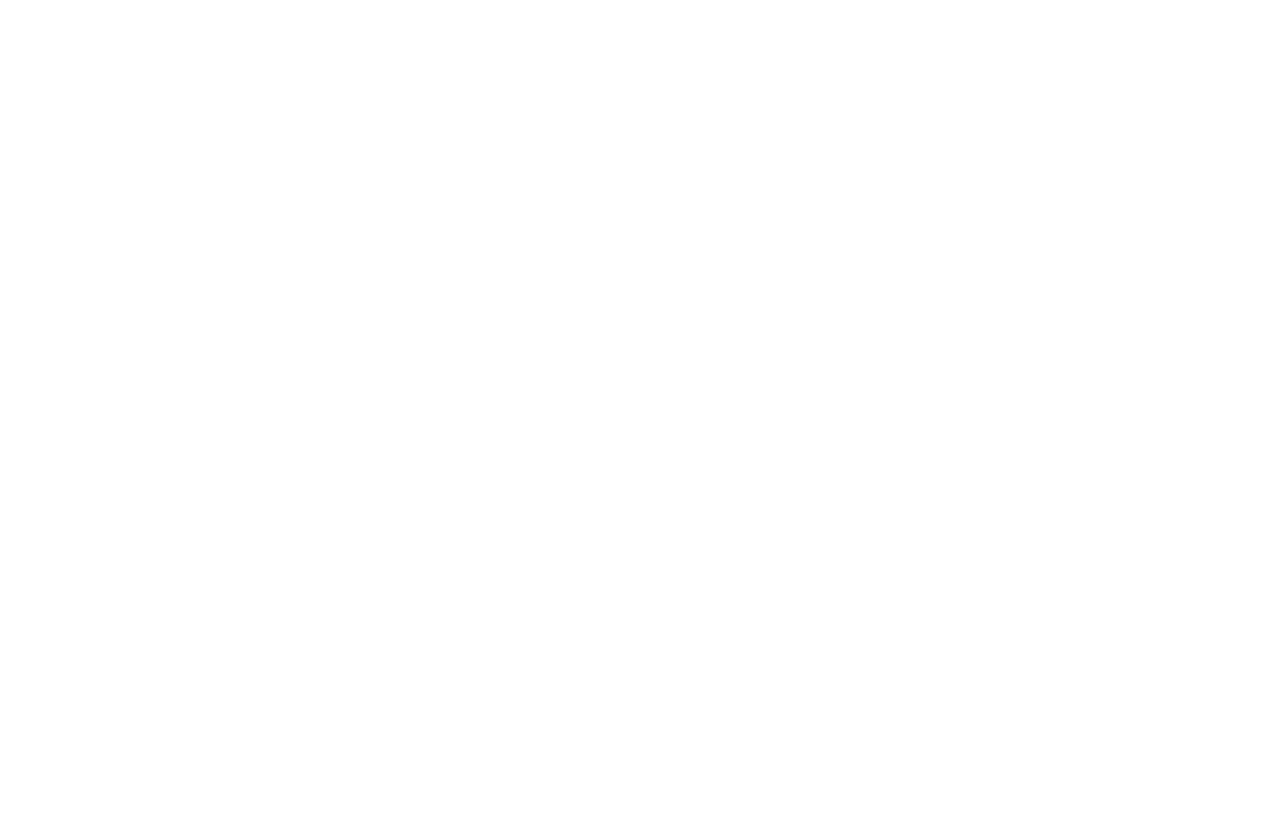
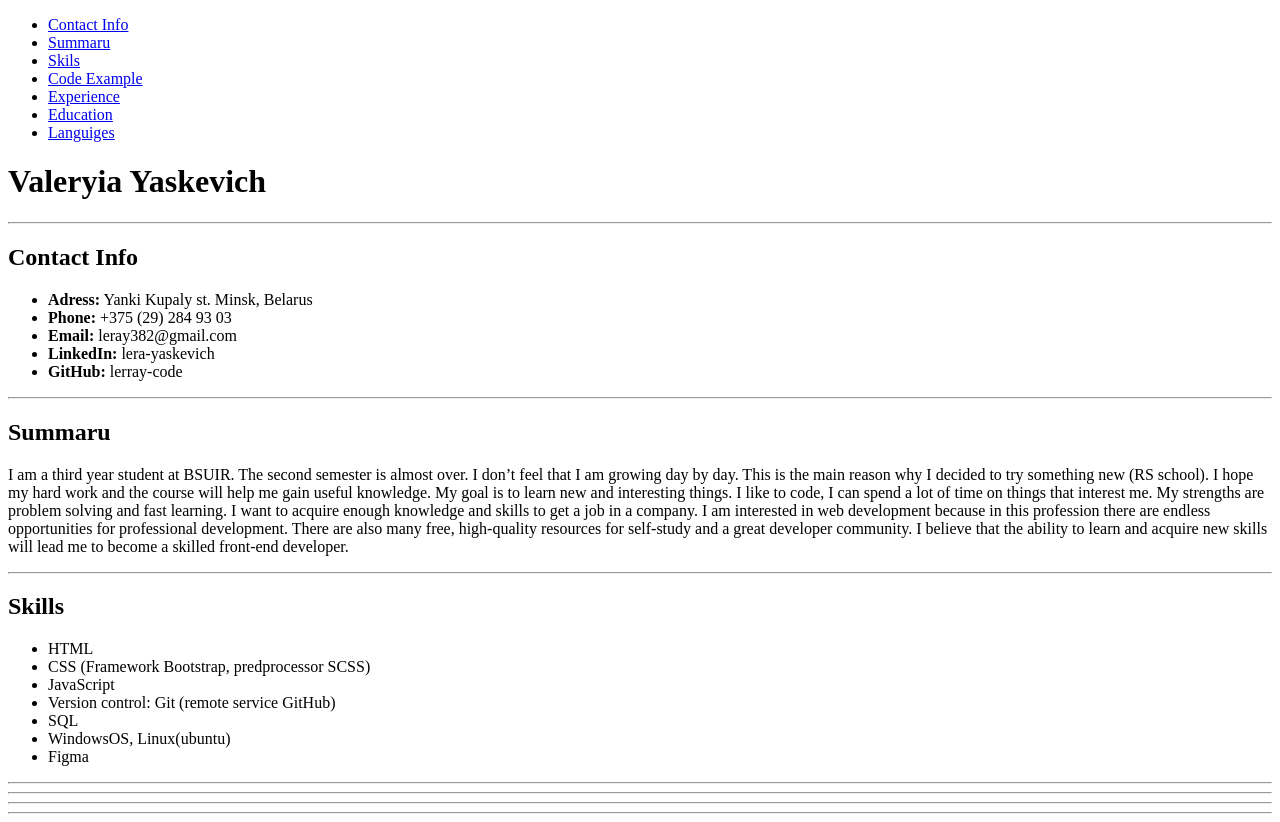
Before and after one commit to lerray-code/rsschool-cv, a plain HTML site: page index.html in a window 1280 px wide. Before the commit the page ends 800 px from the top, so only its background shows below. Drawn offline with Linux system fonts and the light colour scheme.

Commit message:
feat: added sections

```diff
--- a/index.html
+++ b/index.html
@@ -3,9 +3,75 @@
 <head>
     <meta charset="UTF-8">
     <meta name="viewport" content="width=device-width, initial-scale=1.0">
-    <title>Document</title>
+    <title>Valeryia Yaskevich</title>
 </head>
 <body>
+    <header>
+        <ul class="main-menu-list">
+            <li><a href=".contact-info" >Contact Info</a></li>
+            <li><a href=".summaru">Summaru</a></li>
+            <li><a href="skills">Skils</a></li>
+            <li><a href="code-example">Code Example</a></li>
+            <li><a href="experience">Experience</a></li>
+            <li><a href="education">Education</a></li>
+            <li><a href="languiges">Languiges</a></li>
+        </ul>
+    </header>
+
+    <main>
+        <h1>Valeryia Yaskevich</h1>
+        <hr>
+        <section class="contact-info">
+            <h2>Contact Info</h2>
+            <ul class="contact-info-list">
+                <li>  <strong>Adress:</strong> Yanki Kupaly st. Minsk, Belarus</li>
+                <li>  <strong>Phone:</strong> +375 (29) 284 93 03</li>
+                <li>  <strong>Email:</strong> leray382@gmail.com</li>
+                <li>  <strong>LinkedIn:</strong> lera-yaskevich</li>
+                <li>  <strong>GitHub:</strong> lerray-code</li>
+            </ul>
+        </section>
+        <hr>
+
+        <section class="summaru">
+            <h2>Summaru</h2>
+            <p>I am a third year student at BSUIR.
+               The second semester is almost over.
+               I don’t feel that I am growing day by day.
+               This is the main reason why I decided to try something new (RS school).
+               I hope my hard work and the course will help me gain useful knowledge.
+               My goal is to learn new and interesting things.
+               I like to code, I can spend a lot of time on things that interest me.
+               My strengths are problem solving and fast learning.
+               I want to acquire enough knowledge and skills to get a job in a company.
+               I am interested in web development because in this profession there are endless opportunities for professional development.
+               There are also many free, high-quality resources for self-study and a great developer community.
+               I believe that the ability to learn and acquire new skills will lead me to become a skilled front-end developer.</p>
+        </section>
+        <hr>
+
+        <section class="skills">
+            <h2>Skills</h2>
+            <ul class="skills-list">
+                <li>HTML</li>
+                <li>CSS (Framework Bootstrap, predprocessor SCSS)</li>
+                <li>JavaScript</li>
+                <li>Version control: Git (remote service GitHub)</li>
+                <li>SQL</li>
+                <li>WindowsOS, Linux(ubuntu)</li>
+                <li>Figma</li>
+            </ul>
+        </section>
+        <hr>
+
+        <section class="code-example"></section>
+        <hr>
+        <section class="experience"></section>
+        <hr>
+        <section class="education"></section>
+        <hr>
+        <section class="languiges"></section>
+    </main>
 
 </body>
 </html>
```
